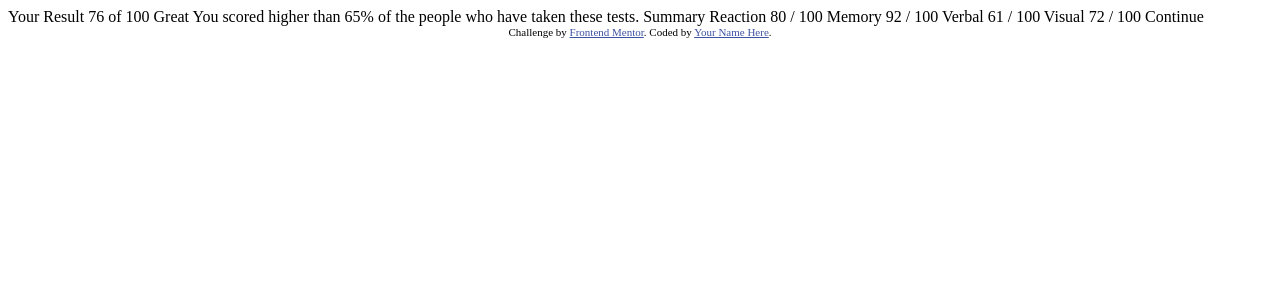
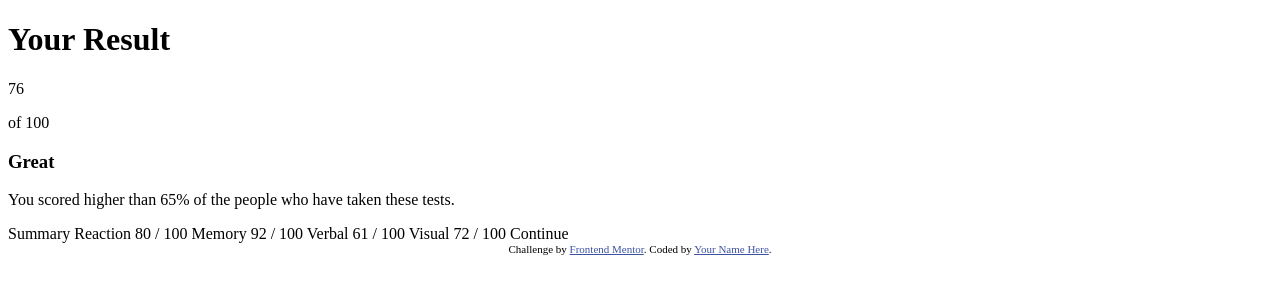
Before and after one commit to bombblastmedia/Results-summary-component, a plain HTML site: page index.html in a window 1280 px wide. Drawn offline with Linux system fonts and the light colour scheme.

Commit message:
Html syntax done for top half of the card

```diff
--- a/index.html
+++ b/index.html
@@ -15,33 +15,35 @@
   </style>
 </head>
 <body>
-
-  Your Result
-  76
-  of 100
-
-  Great
-  You scored higher than 65% of the people who have taken these tests.
+  <main>
+    <div class="card">
+      <div class="card__top">
+        <h1>Your Result</h1>
+        <div class="card-top___score">
+          <p class="card-top____top-score">76</p>
+          <p class="card-top____bottom_score">of 100</p>
+        </div>
+        <h3>Great</h3>
+        <p>You scored higher than 65% of the people who have taken these tests.</p>
+      </div>
 
       Summary
-
       Reaction
       80 / 100
-
       Memory
       92 / 100
-
       Verbal
       61 / 100
-
       Visual
       72 / 100
-
       Continue
-
+    </div>
+  </main>
+  <footer>
     <div class="attribution">
       Challenge by <a href="https://www.frontendmentor.io?ref=challenge" target="_blank">Frontend Mentor</a>.
       Coded by <a href="#">Your Name Here</a>.
     </div>
+  </footer>
 </body>
 </html>
```
Lines whose indentation alone changed are shown as unchanged.
